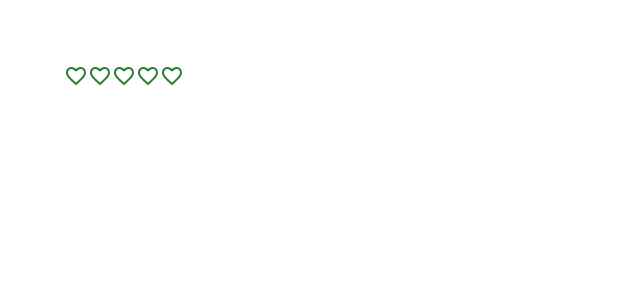
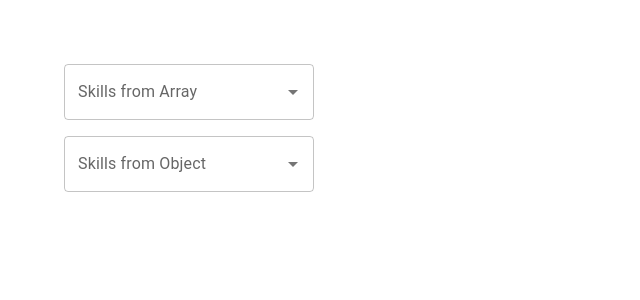
Before and after one commit to Barna-Molnar/react-mui-ts, a React (Create React App) app: page / in a window 1280 px wide. Shown: the top 300 px of the page, without its empty margins (0-640 px from the left). Built offline with nearby package versions, Linux system fonts and the light colour scheme.

Commit message:
AutoComplete

```diff
--- a/src/App.tsx
+++ b/src/App.tsx
@@ -1,5 +1,6 @@
 import './App.css';
 import MiuSwitch from './components/MiuSwitch';
+import MuiAutoComplete from './components/MuiAutoComplete';
 import MuiButton from './components/MuiButton';
 import MuiCheckbox from './components/MuiCheckbox';
 import MuiRadioButton from './components/MuiRadioButton';
@@ -20,7 +21,8 @@ function App() {
       {/* <MuiRadioButton /> */}
       {/* <MuiCheckbox /> */}
       {/* <MiuSwitch /> */}
-      <MuiRating />
+      {/* <MuiRating /> */}
+      <MuiAutoComplete />
     </div>
   );
 }
--- /dev/null
+++ b/src/components/MuiAutoComplete.tsx
@@ -0,0 +1,48 @@
+import { Stack, Autocomplete, TextField } from '@mui/material'
+import React, { SyntheticEvent, useState } from 'react'
+
+const skills = ['HTML', 'CSS', 'JAVASCRIPT', 'TYPESCRIPT', 'REACT']
+
+type Skill = {
+    id: number;
+    label: string
+}
+
+const skillsOptions: Array<Skill> = skills.map((skill, index) => ({
+    id: index + 1,
+    label: skill
+}))
+
+console.log(skillsOptions)
+
+const MuiAutoComplete = () => {
+
+    const [value, setValue] = useState<string | null>(null)
+
+    const [skill, setSkill] = useState<Skill | null>(null)
+    console.log({ value })
+    console.log({ skill })
+
+    const handleChange = (_event: SyntheticEvent<Element, Event>, value: string | null) => {
+        setValue(value)
+    }
+
+    return (
+        <Stack spacing={2} width='250px'>
+            <Autocomplete
+                value={value}
+                onChange={handleChange}
+                options={skills}
+                // freeSolo  in order to type any string in the box
+                renderInput={(params) => <TextField {...params} label='Skills from Array' />} />
+            <Autocomplete
+                value={skill}
+                onChange={(_e: any, newValue: Skill | null) => setSkill(newValue)}
+                options={skillsOptions}
+                // freeSolo  in order to type any string in the box
+                renderInput={(params) => <TextField {...params} label='Skills from Object' />} />
+        </Stack>
+    )
+}
+
+export default MuiAutoComplete
```
